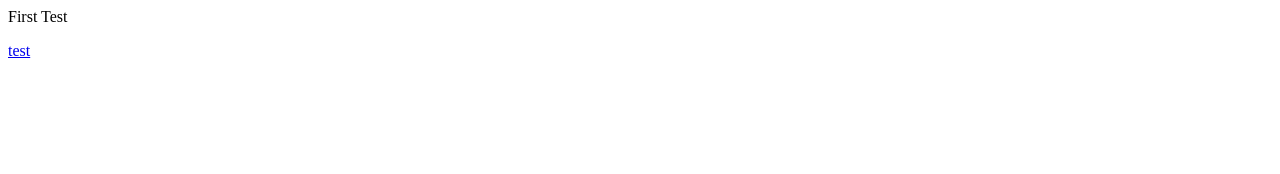
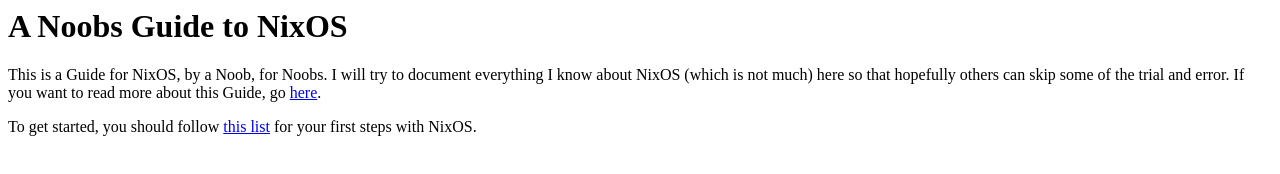
Before and after one commit to zorrobert/NixOS-Guide, a plain HTML site: page index.html in a window 1280 px wide. Drawn offline with Linux system fonts and the light colour scheme.

Commit message:
Update index.html

```diff
--- a/index.html
+++ b/index.html
@@ -1,2 +1,5 @@
-<p>First Test</p>
-<a href="test.html">test</a>
+<h1>A Noobs Guide to NixOS</h1>
+
+<p>This is a Guide for NixOS, by a Noob, for Noobs. I will try to document everything I know about NixOS (which is not much) here so that hopefully others can skip some of the trial and error. If you want to read more about this Guide, go <a href="introduction.html">here</a>.</p>
+
+<p>To get started, you should follow <a href="first-steps.html">this list</a> for your first steps with NixOS.</p>
```
